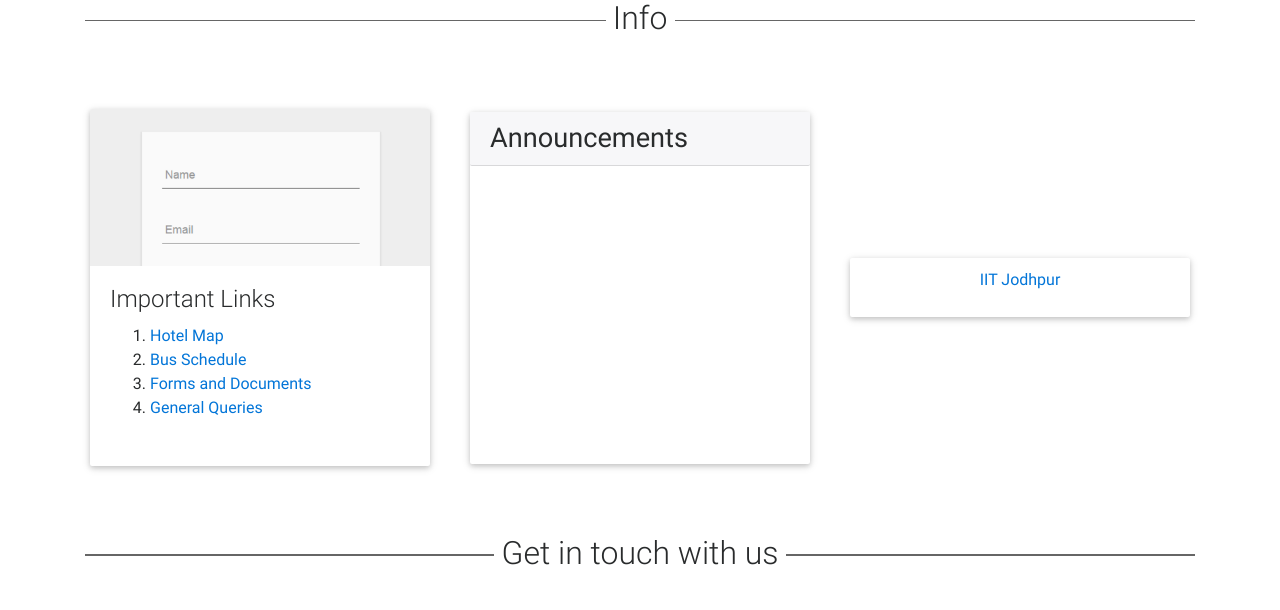
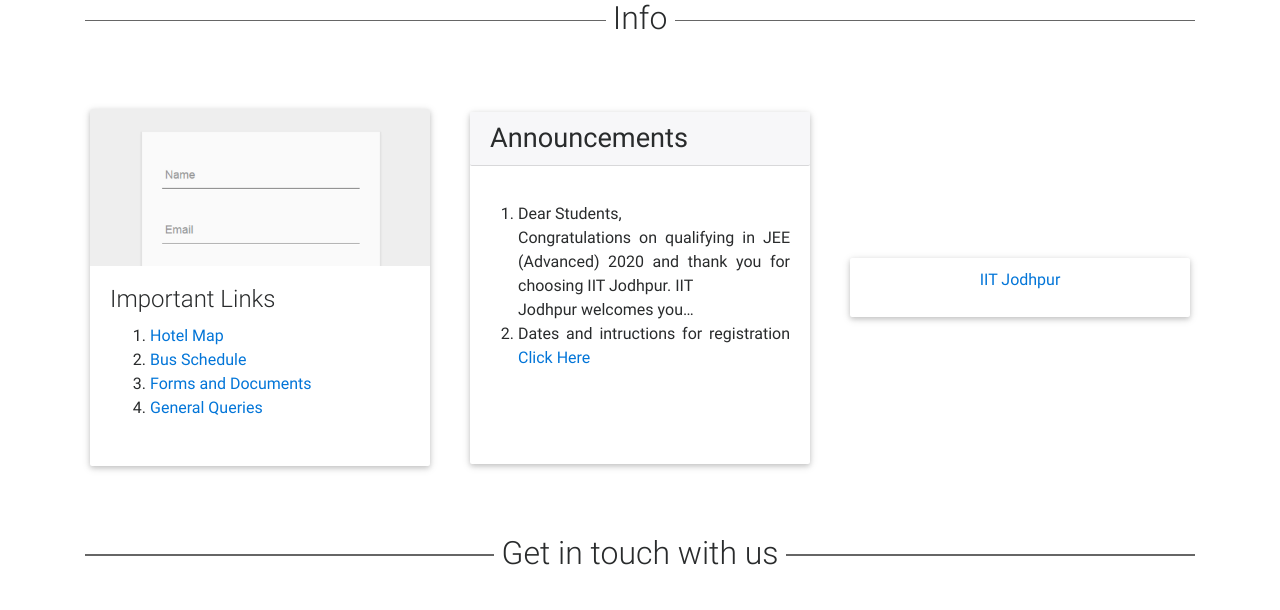
Before and after one commit to manav1403/CS-website, a PHP site: page / in a window 1280 px wide. Shown: the part 1139-1749 px from the top of the page. Run offline with PHP 8.4, Linux system fonts and the light colour scheme; some libraries are stand-ins or nearby versions.

Commit message:
added registration pdf

```diff
--- a/cs/index.php
+++ b/cs/index.php
@@ -238,6 +238,14 @@ include 'navbar.html';
                             Fee and the Mess Fee in the favour of <b><u>Fees Collection Account IIT Jodhpur</u></b>
                             payable at IIT Jodhpur.
                         </li> -->
+                        <li>
+                        Dear Students,<br>
+                        Congratulations on qualifying in JEE (Advanced) 2020 and thank you for choosing IIT Jodhpur. IIT<br>
+                        Jodhpur welcomes you…
+                        </li>
+                        <li>
+                        Dates and intructions for registration <a href="http://iitj.ac.in/uploaded_docs/B.tech%20ADMISSION%202020-21_10112020.pdf">Click Here</a>
+                        </li>
                     </ol>
                 </div>
             </div>
```
